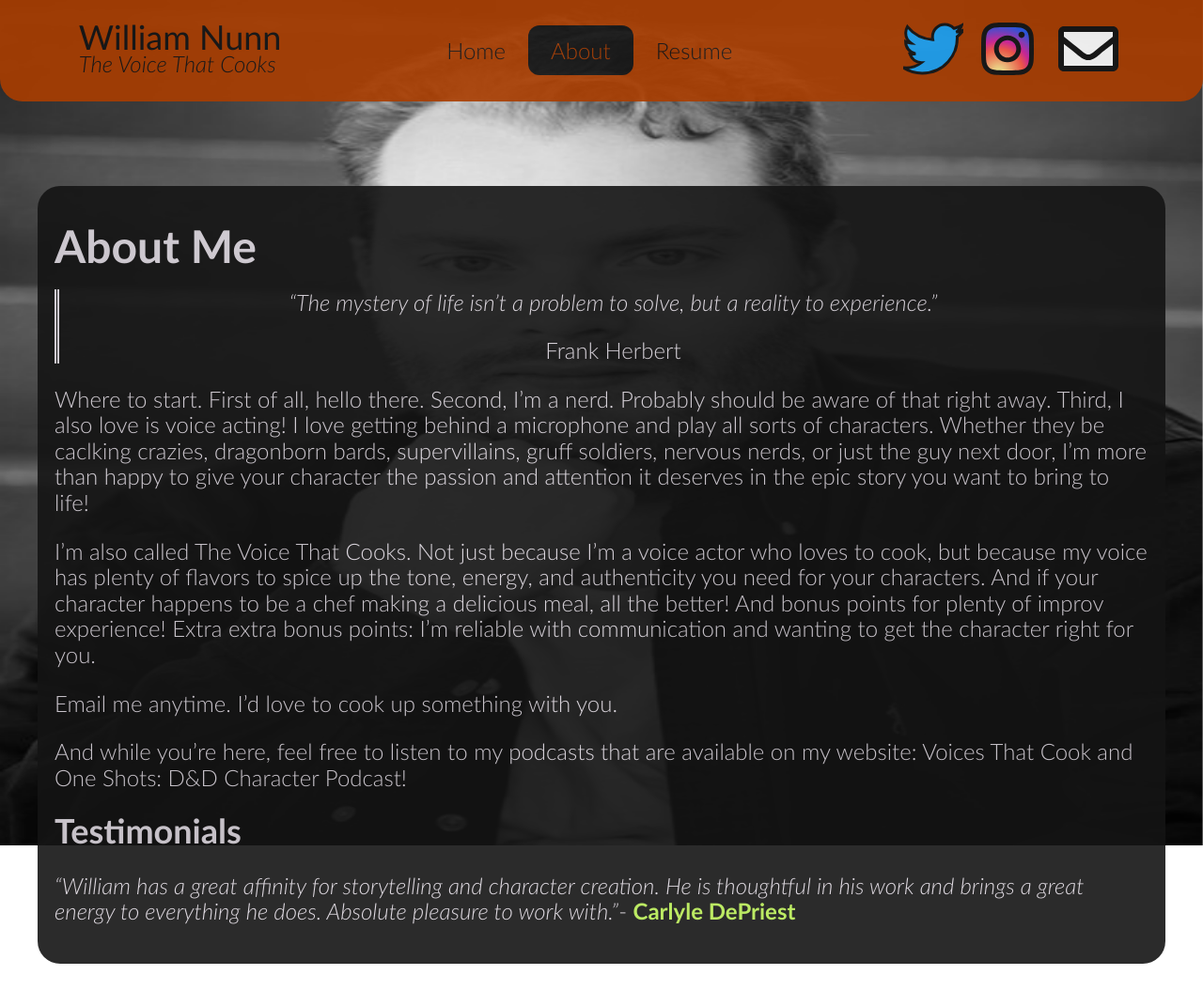
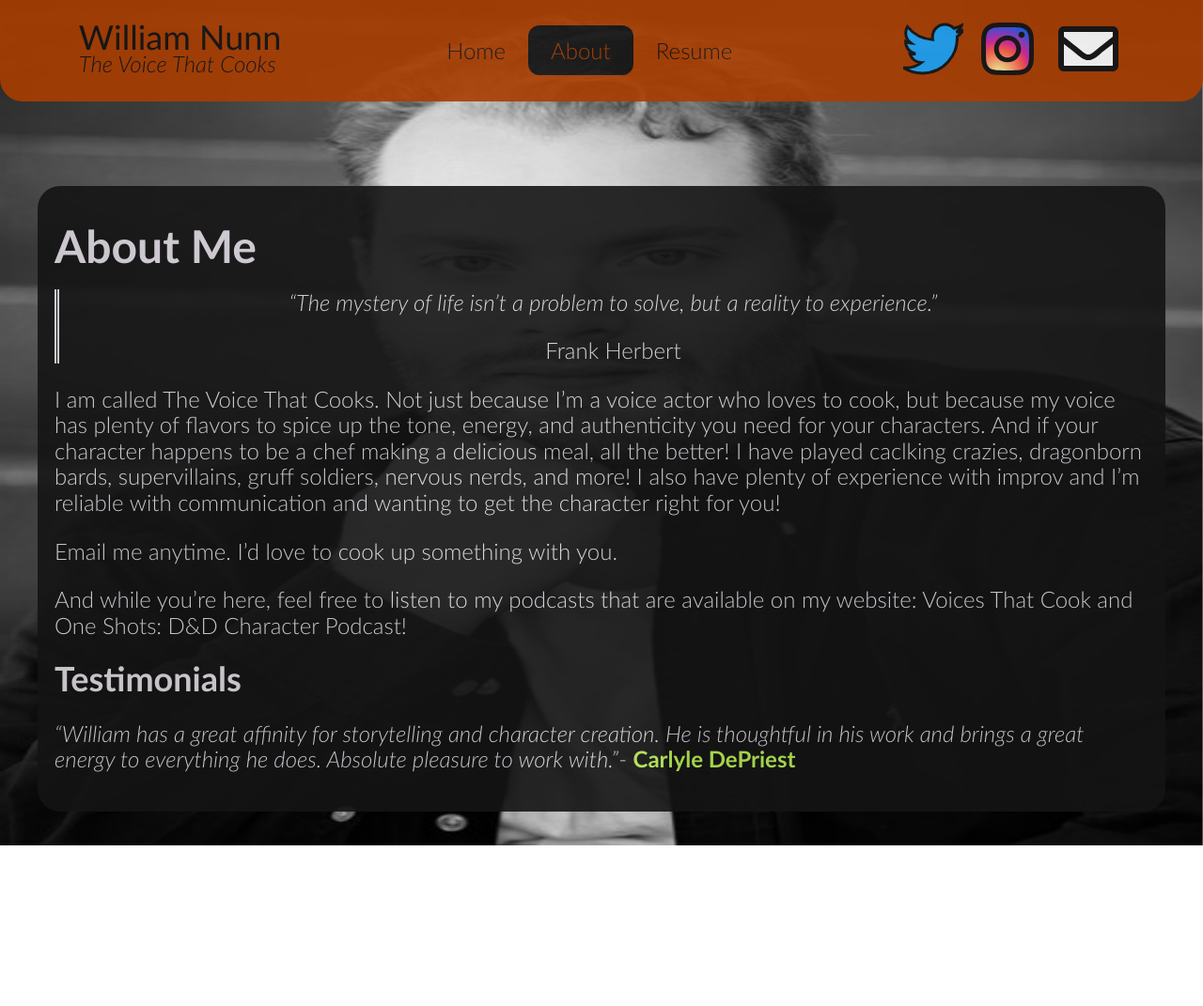
Before and after one commit to William-Nunn/William-Nunn.github.io, a Jekyll site: the page built from about.md, in a window 1280 px wide. Shown: the whole page at 94% size. Built offline with Jekyll 4.4.1, drawn with Linux system fonts in a browser that asks for light colours; after the commit the page ends 909 px from its top, so only the background shows below that.

Commit message:
Updated Bio and like it a lot more now.

```diff
--- a/about.md
+++ b/about.md
@@ -10,9 +10,7 @@ permalink: /about/
 >
 > Frank Herbert
 
-Where to start. First of all, hello there. Second, I'm a nerd. Probably should be aware of that right away. Third, I also love is voice acting! I love getting behind a microphone and play all sorts of characters. Whether they be caclking crazies, dragonborn bards, supervillains, gruff soldiers, nervous nerds, or just the guy next door, I'm more than happy to give your character the passion and attention it deserves in the epic story you want to bring to life!
-
-I'm also called The Voice That Cooks. Not just because I'm a voice actor who loves to cook, but because my voice has plenty of flavors to spice up the tone, energy, and authenticity you need for your characters. And if your character happens to be a chef making a delicious meal, all the better! And bonus points for plenty of improv experience! Extra extra bonus points: I'm reliable with communication and wanting to get the character right for you.
+I am called The Voice That Cooks. Not just because I'm a voice actor who loves to cook, but because my voice has plenty of flavors to spice up the tone, energy, and authenticity you need for your characters. And if your character happens to be a chef making a delicious meal, all the better! I have played caclking crazies, dragonborn bards, supervillains, gruff soldiers, nervous nerds, and more! I also have plenty of experience with improv and I'm reliable with communication and wanting to get the character right for you!
 
 Email me anytime. I'd love to cook up something with you.
 
```
